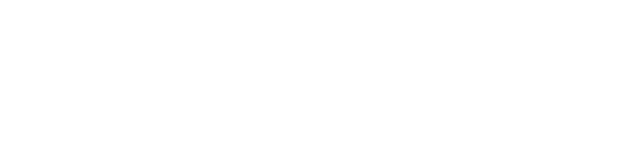
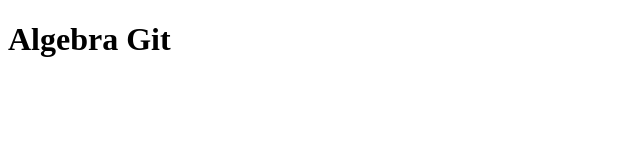
Before and after one commit to dsesvecan/algebra_test, a website: page index.html in a window 1280 px wide. Shown: the whole page, without its empty margins (0-640 px from the left). Drawn offline with Linux system fonts and the light colour scheme.

Commit message:
Add header

```diff
--- a/index.html
+++ b/index.html
@@ -6,6 +6,10 @@
     <title>Algebra Git</title>
 </head>
 <body>
-
+    <div>
+        <head>
+            <h1>Algebra Git</h1>
+        </head>
+    </div>
 </body>
 </html>
```
